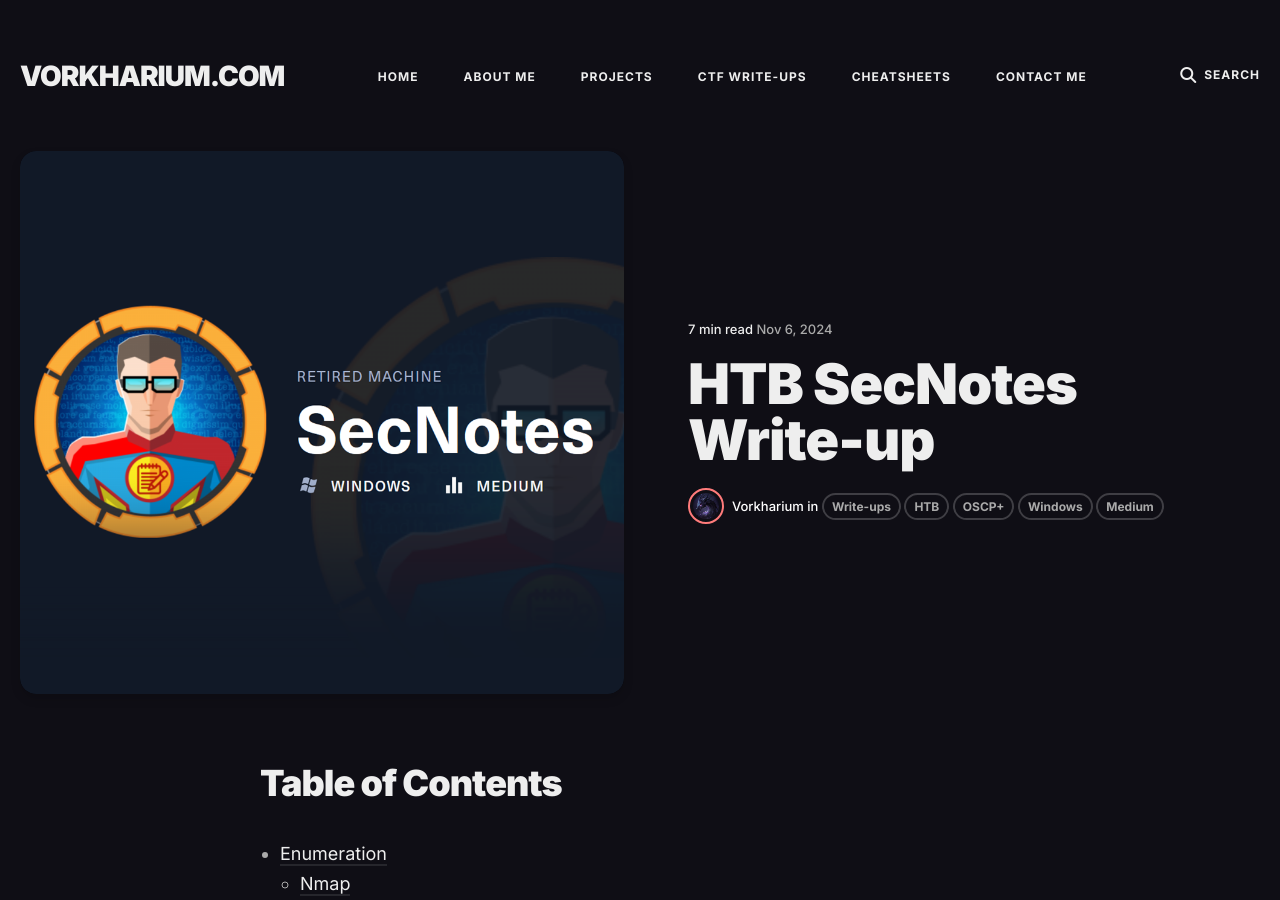
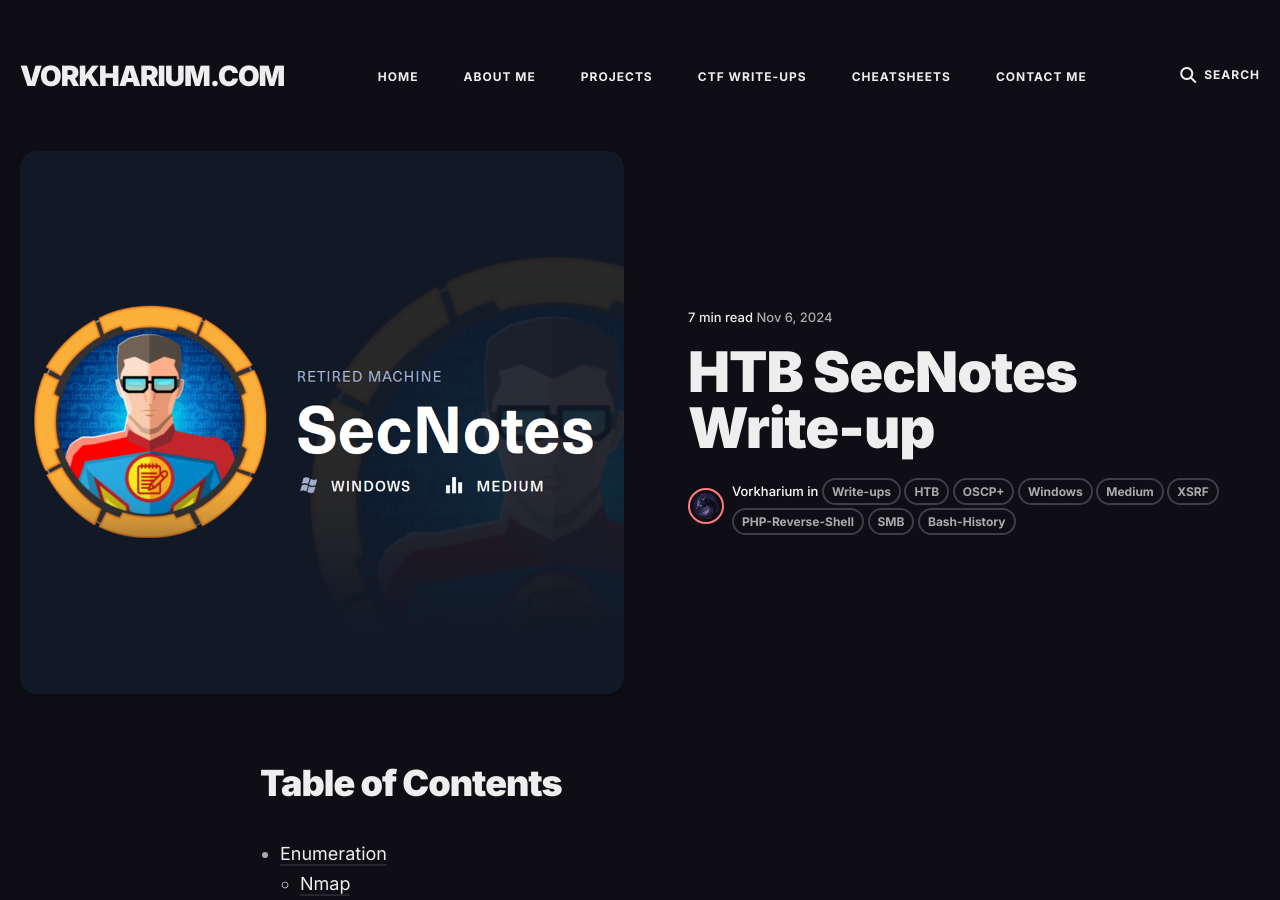
Before and after one commit to Vorkharium/vorkharium.github.io, a Jekyll site: the page built from _posts/2024-11-06-HTB-SecNotes-Write-up.md, in a window 1280 px wide and 900 px high. Built offline with Jekyll 4.4.1, drawn with Linux system fonts in a browser that asks for light colours.

Commit message:
Update 2024-11-06-HTB-SecNotes-Write-up.md

```diff
--- a/_posts/2024-11-06-HTB-SecNotes-Write-up.md
+++ b/_posts/2024-11-06-HTB-SecNotes-Write-up.md
@@ -4,7 +4,7 @@
 description: Part of the OSCP+ Preparation Series
 date:   2024-11-06 07:00:00 +0300
 image:  '/images/htb_secnotes.png'
-tags:   [Write-ups, HTB, OSCP+, Windows, Medium]
+tags:   [Write-ups, HTB, OSCP+, Windows, Medium, XSRF, PHP-Reverse-Shell, SMB, Bash-History]
 ---
 
 # Table of Contents
```
